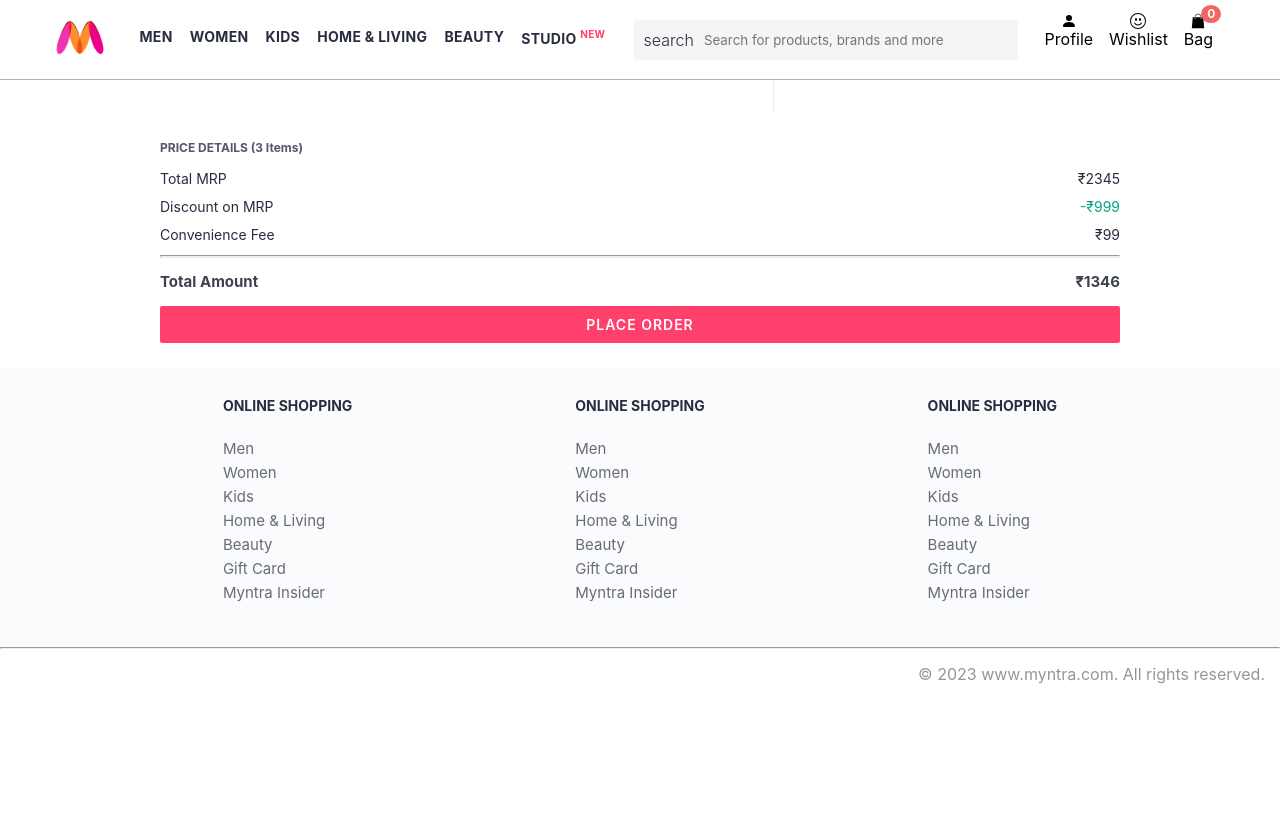
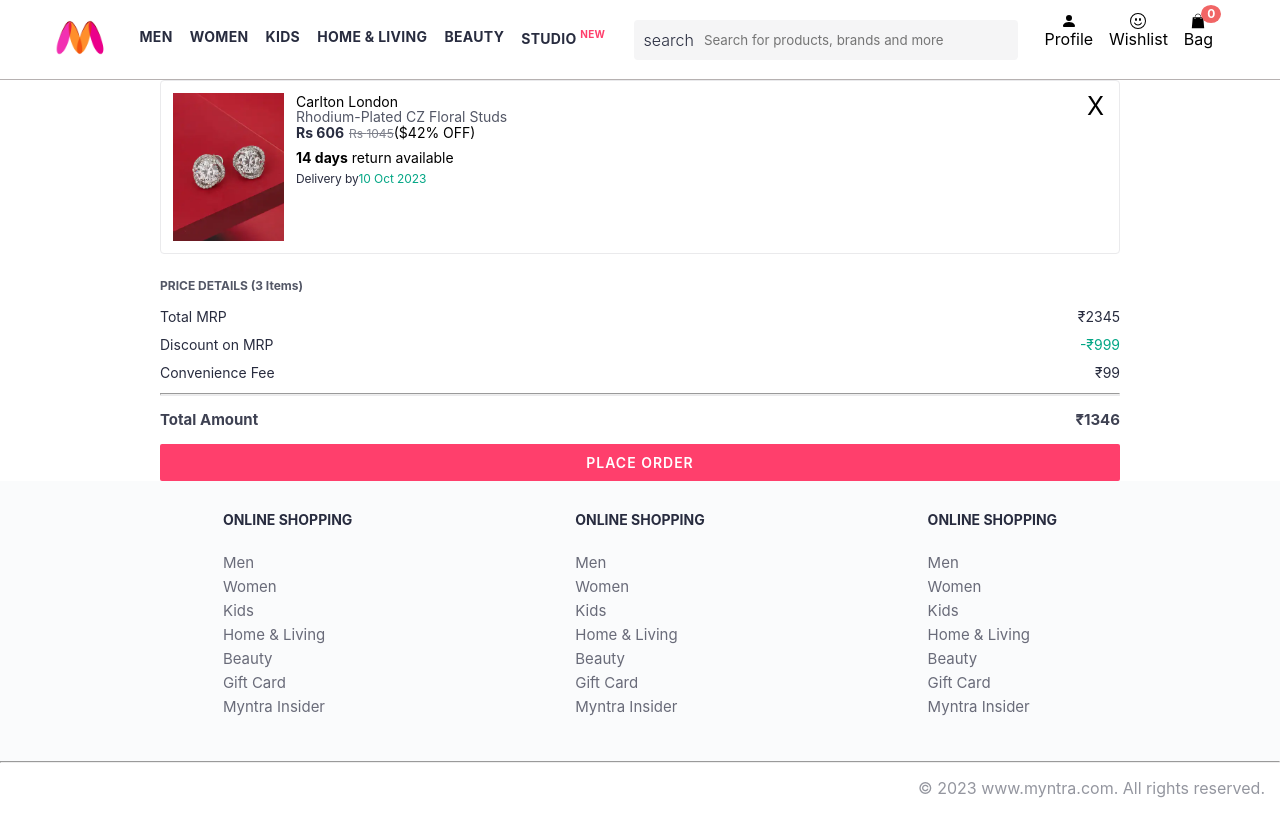
Before and after one commit to shubhamgyd/Myntra-React-Clone, a React (Vite) app: page /bag in a window 1280 px wide. Built offline with nearby package versions, Linux system fonts and the light colour scheme.

Commit message:
All the UI is completed

```diff
--- /dev/null
+++ b/src/components/BagItem.jsx
@@ -0,0 +1,36 @@
+const BagItem = ({ item }) => {
+  return (
+    <>
+      <div className="bag-item-container">
+        <div className="item-left-part">
+          <img className="bag-item-img" src={item.image} />
+        </div>
+        <div className="item-right-part">
+          <div className="company">{item.company}</div>
+          <div className="item-name">{item.item_name}</div>
+          <div className="price-container">
+            <span className="current-price">Rs {item.current_price}</span>
+            <span className="original-price">Rs {item.original_price}</span>
+            <span className="discount-percentage">
+              (${item.discount_percentage}% OFF)
+            </span>
+          </div>
+          <div className="return-period">
+            <span className="return-period-days">{item.return_period} days</span>{" "}
+            return available
+          </div>
+          <div className="delivery-details">
+            Delivery by
+            <span className="delivery-details-days">{item.delivery_date}</span>
+          </div>
+        </div>
+
+        <div className="remove-from-cart" onclick={() => console.log("Item removed from cart.")}>
+          X
+        </div>
+      </div>
+    </>
+  );
+};
+
+export default BagItem;
--- a/src/routes/Bag.jsx
+++ b/src/routes/Bag.jsx
@@ -1,12 +1,30 @@
+import BagItem from "../components/BagItem";
 import BagSummary from "../components/BagSummary";
 
 const Bag = () => {
+
+  const item = {
+    id: "001",
+    image: "images/1.jpg",
+    company: "Carlton London",
+    item_name: "Rhodium-Plated CZ Floral Studs",
+    original_price: 1045,
+    current_price: 606,
+    discount_percentage: 42,
+    return_period: 14,
+    delivery_date: "10 Oct 2023",
+    rating: {
+      stars: 4.5,
+      count: 1400,
+    },
+  };
+
+
   return (
     <main>
       <div className="bag-page">
-        <div className="bag-items-container"></div>
+        <BagItem item={item}/>
         <BagSummary />
-        <div className="bag-summary"></div>
       </div>
     </main>
   );
```
